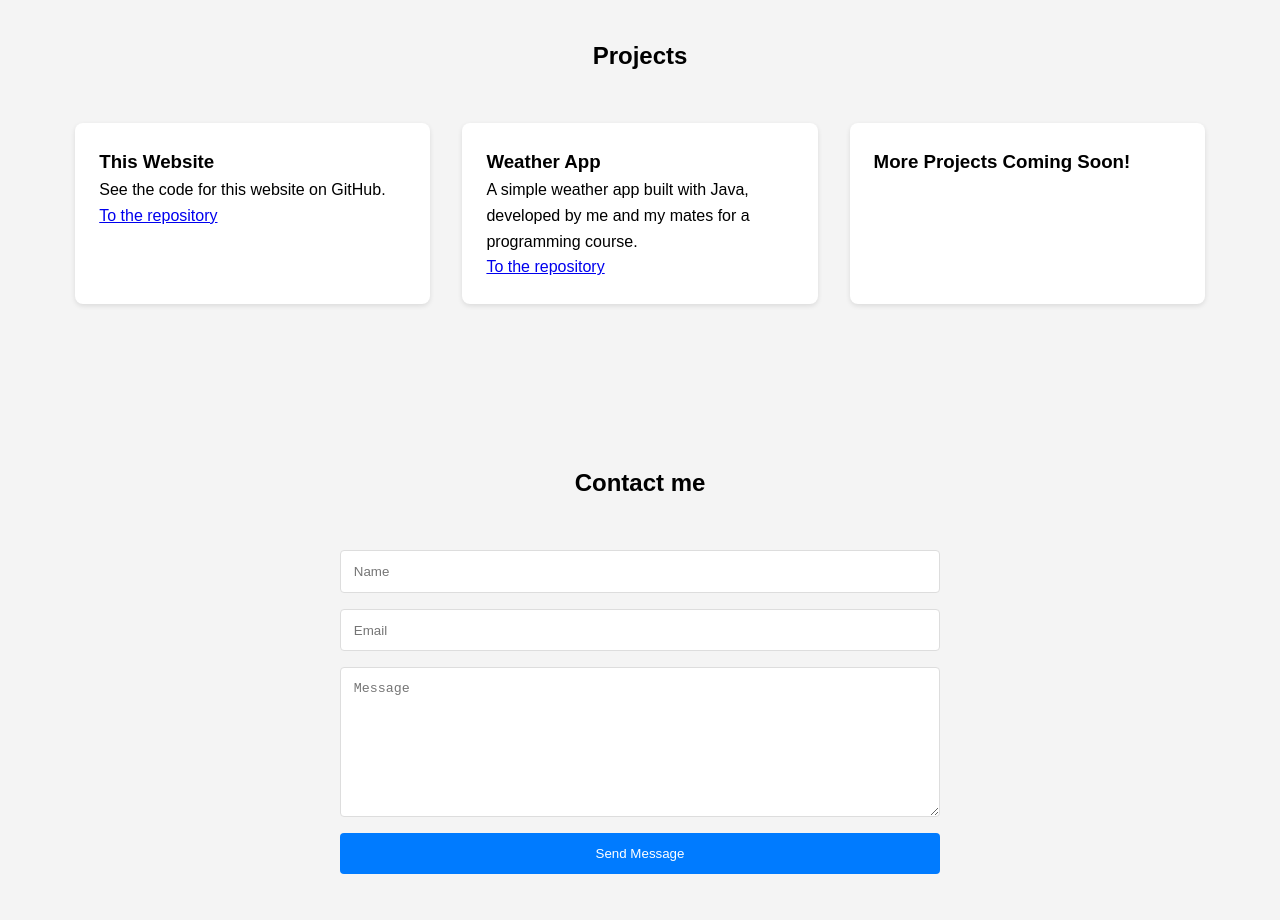
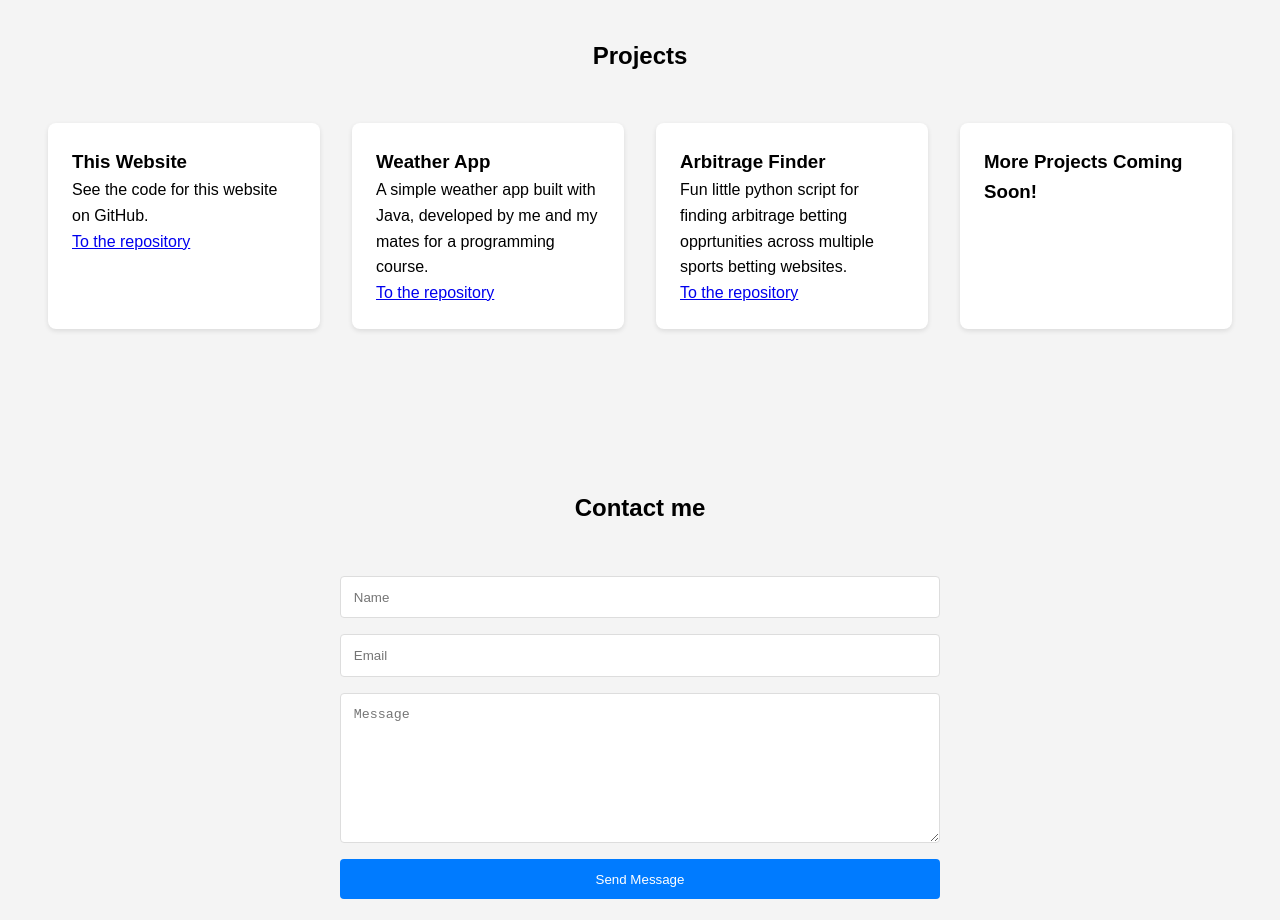
Before and after one commit to biokemisti/my-portfolio-website, a plain HTML site: page index.html in a window 1280 px wide. Shown: the part 1240-2160 px from the top of the page. Drawn offline with Linux system fonts and the light colour scheme; files that its build step writes are made by us from their sources; files whose address does not match are found by name.

Commit message:
added a project card and adjusted error/succes message display time

```diff
--- a/index.html
+++ b/index.html
@@ -74,6 +74,19 @@
                     >
                 </div>
                 <div class="projects-card">
+                    <h3>Arbitrage Finder</h3>
+                    <p>
+                        Fun little python script for finding arbitrage betting
+                        opprtunities across multiple sports betting websites.
+                    </p>
+                    <a
+                        href="https://github.com/biokemisti/arbitrage-finder"
+                        target="_blank"
+                        rel="noopener noreferrer"
+                        >To the repository</a
+                    >
+                </div>
+                <div class="projects-card">
                     <h3>More Projects Coming Soon!</h3>
                 </div>
             </div>
--- a/script.js
+++ b/script.js
@@ -31,8 +31,8 @@ const submitButton = contactForm.querySelector('button[type="submit"]');
 const successMessage = document.getElementById("success-message");
 const errorMessage = document.getElementById("error-message");
 
-// Function to show a success or error message (5 seconds)
-function showMessage(element, duration = 5000) {
+// Function to show a success or error message (8 seconds)
+function showMessage(element, duration = 8000) {
     element.style.display = "block";
     setTimeout(() => {
         element.style.display = "none";
```
